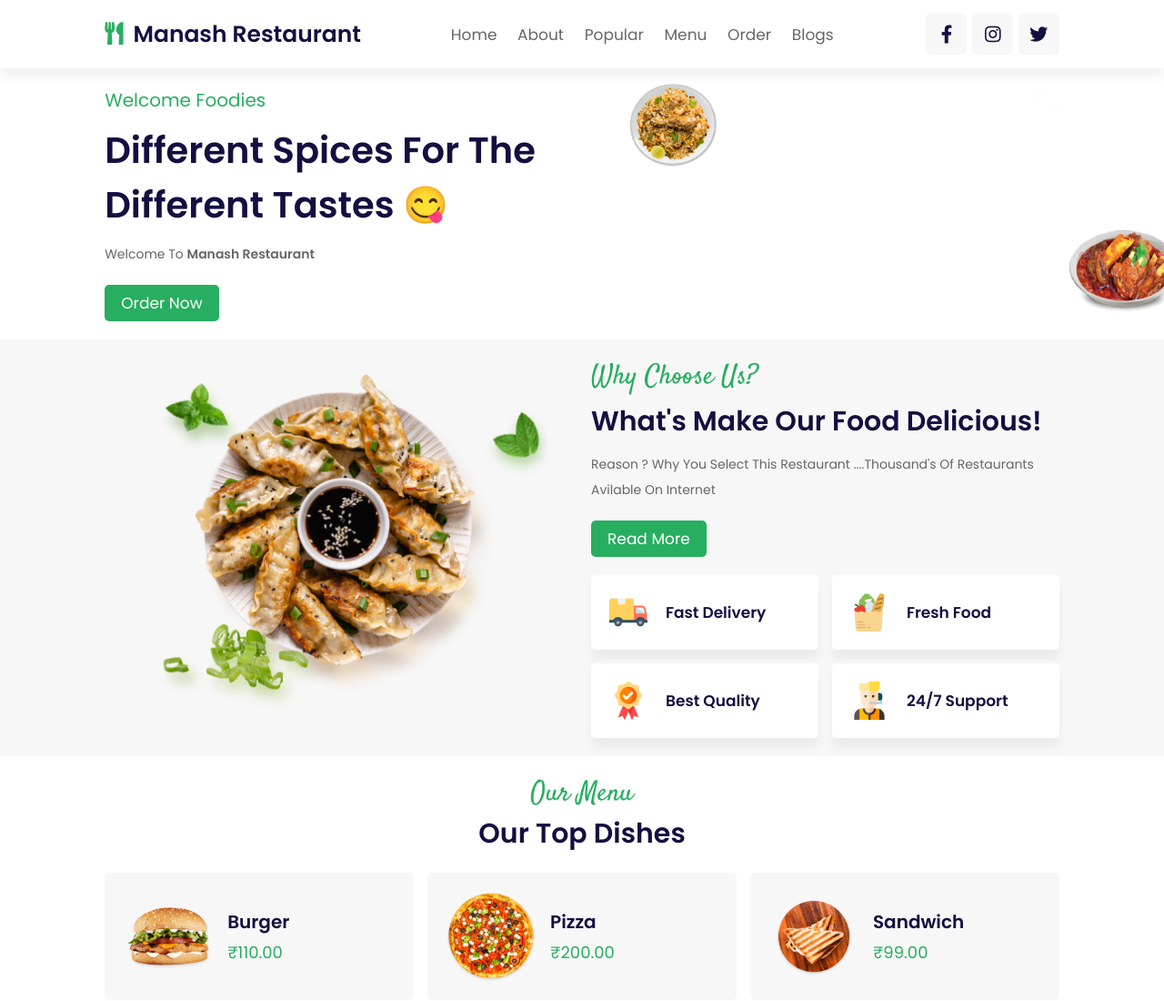
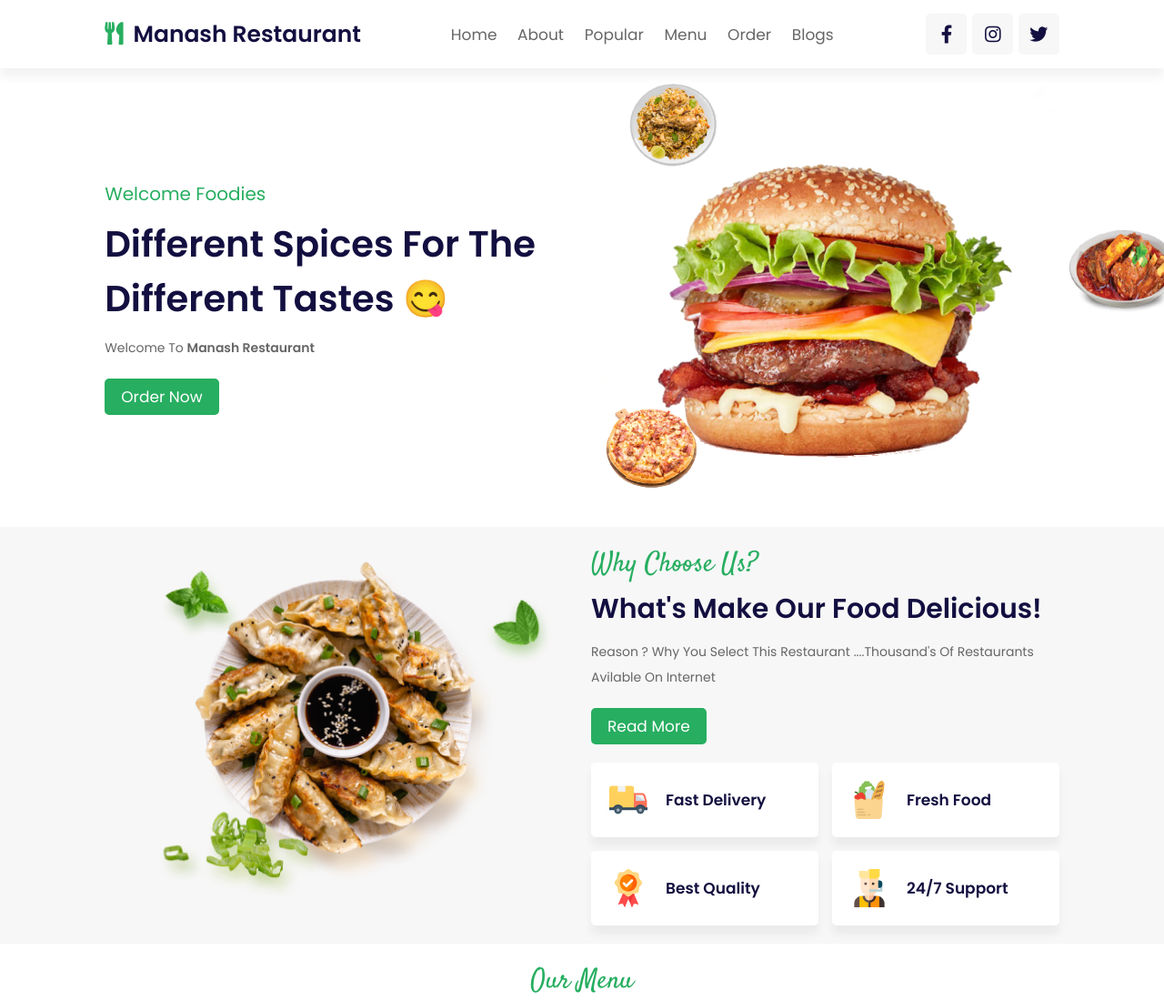
Before and after one commit to dj-mm/resaurentproject, a plain HTML site: page index.html in a window 1280 px wide. Shown: the top 1100 px of the page at 91% size. Drawn offline with Linux system fonts and the light colour scheme; files whose address does not match are found by name.

Commit message:
Update index.html

```diff
--- a/index.html
+++ b/index.html
@@ -57,7 +57,7 @@
     </div>
 
     <div class="image">
-        <img src="image/home-img1.png" alt="" class="home-img">
+        <img src="home-img1.png" alt="" class="home-img">
         <img src="image/home-parallax-img4.png" alt="" class="home-parallax-img">
     </div>
 
```
